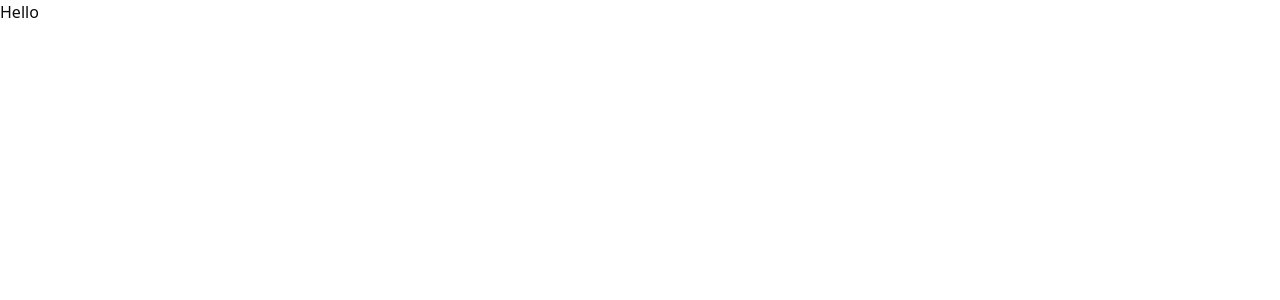
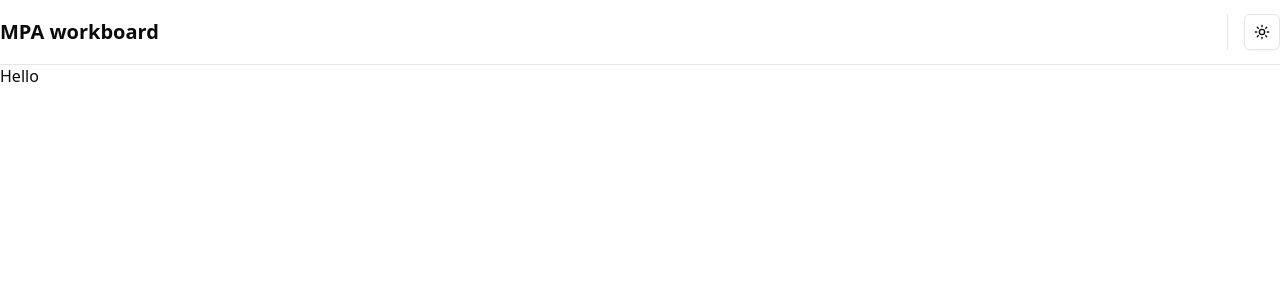
Before and after one commit to SylvHardDev/mpa-workboard, a Next.js app: page / in a window 1280 px wide. Shown: the top 300 px of the page. Built offline with nearby package versions, Linux system fonts and the light colour scheme.

Commit message:
feature/toggle theme

```diff
--- a/app/AppProvider.tsx
+++ b/app/AppProvider.tsx
@@ -5,6 +5,7 @@
 import { ReactQueryDevtools } from "@tanstack/react-query-devtools";
 import { Toaster } from "@/components/ui/sonner";
 import { ThemeProvider } from "@/components/ThemeProvider";
+import { Header } from "@/components/Header";
 
 const queryClient = new QueryClient();
 
@@ -12,6 +13,9 @@
   return (
     <QueryClientProvider client={queryClient}>
       <ThemeProvider>
+        <div className="h-16">
+          <Header />
+        </div>
         {children}
         <ReactQueryDevtools initialIsOpen={false} />
         <Toaster />
--- /dev/null
+++ b/components/Header.tsx
@@ -0,0 +1,31 @@
+import { cn } from "@/lib/utils";
+import Link from "next/link";
+import React from "react";
+import { ThemeToggle } from "./ThemeToggle";
+
+interface HeaderProps {
+  className?: string;
+}
+
+export const Header = ({ className }: HeaderProps) => {
+  return (
+    <header
+      className={cn(
+        "fixed top-0 w-full z-50 border-b bg-background/95 backdrop-blur supports-[backdrop-filter]:bg-background/60",
+        className
+      )}
+    >
+      <div className="container flex h-16 items-center justify-between">
+        <Link
+          href={"/"}
+          className="flex items-center space-x-2 font-bold text-xl hover:text-primary transition-colors"
+        >
+          MPA workboard
+        </Link>
+        <div className="border-l pl-4 dark:border-gray-800">
+          <ThemeToggle />
+        </div>
+      </div>
+    </header>
+  );
+};
--- /dev/null
+++ b/components/ThemeToggle.tsx
@@ -0,0 +1,42 @@
+"use client";
+
+import * as React from "react";
+import { Computer, Moon, Sun } from "lucide-react";
+import { useTheme } from "next-themes";
+import { Button } from "@/components/ui/button";
+import {
+  DropdownMenu,
+  DropdownMenuContent,
+  DropdownMenuItem,
+  DropdownMenuTrigger,
+} from "@/components/ui/dropdown-menu";
+
+export function ThemeToggle() {
+  const { setTheme } = useTheme();
+
+  return (
+    <DropdownMenu>
+      <DropdownMenuTrigger asChild>
+        <Button variant="outline" size="icon">
+          <Sun className="h-[1.2rem] w-[1.2rem] rotate-0 scale-100 transition-all dark:-rotate-90 dark:scale-0" />
+          <Moon className="absolute h-[1.2rem] w-[1.2rem] rotate-90 scale-0 transition-all dark:rotate-0 dark:scale-100" />
+          <span className="sr-only">Changer de theme</span>
+        </Button>
+      </DropdownMenuTrigger>
+      <DropdownMenuContent align="end">
+        <DropdownMenuItem onClick={() => setTheme("light")}>
+          <Sun className="mr-2 h-4 w-4" />
+          <span>Light</span>
+        </DropdownMenuItem>
+        <DropdownMenuItem onClick={() => setTheme("dark")}>
+          <Moon className="mr-2 h-4 w-4" />
+          <span>Dark</span>
+        </DropdownMenuItem>
+        <DropdownMenuItem onClick={() => setTheme("system")}>
+          <Computer className="mr-2 h-4 w-4" />
+          <span>System</span>
+        </DropdownMenuItem>
+      </DropdownMenuContent>
+    </DropdownMenu>
+  );
+}
```
